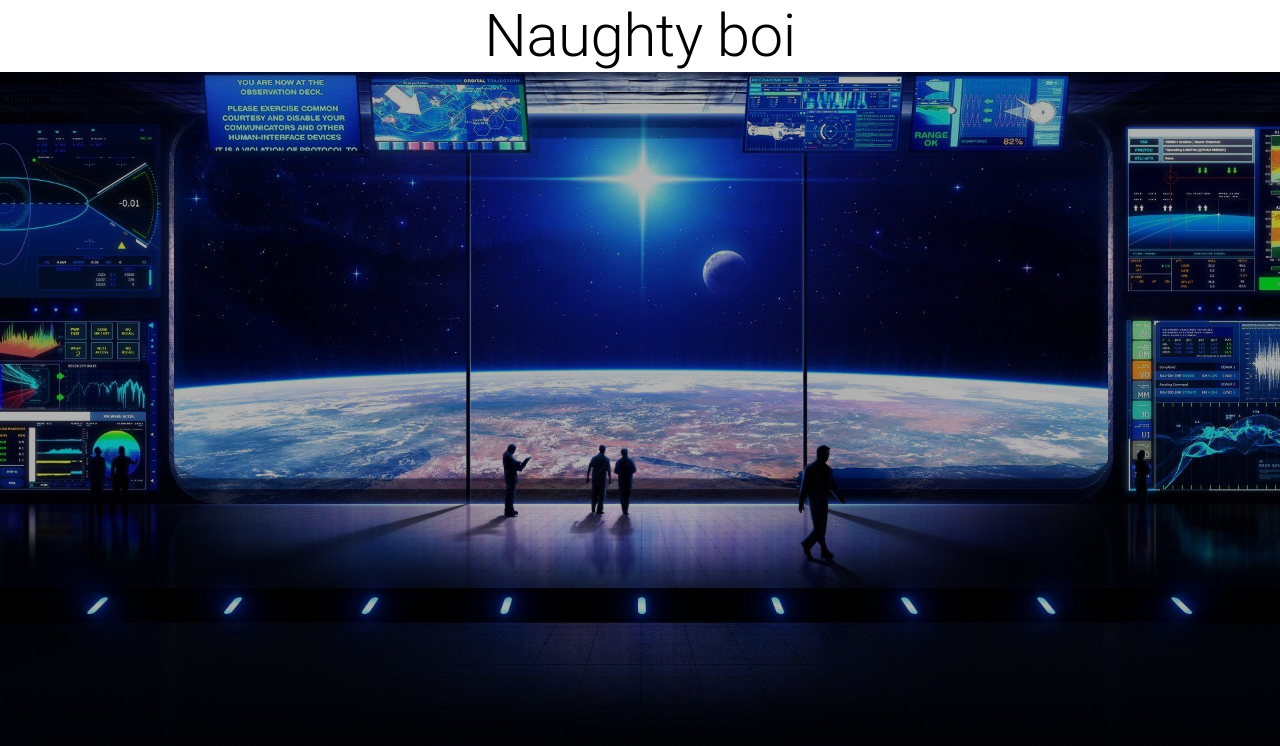
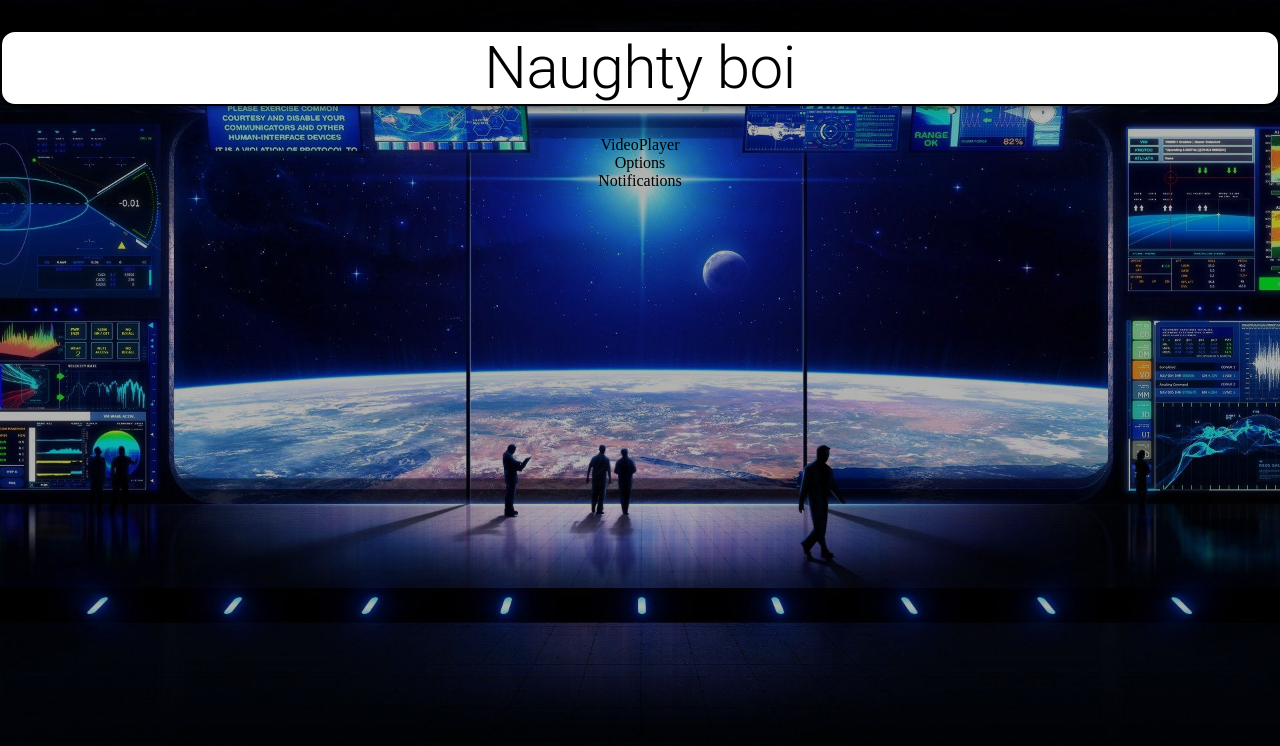
Before and after one commit to theplayer9/Video-Chat, a React (Create React App) app in the folder client/: page / in a window 1280 px wide. Shown: the top 746 px of the page. Built offline with nearby package versions, Linux system fonts and the light colour scheme.

Commit message:
AppBar working fine.But it's width is not regulating

```diff
--- a/client/package.json
+++ b/client/package.json
@@ -7,6 +7,8 @@
     "@emotion/styled": "^11.8.1",
     "@mui/material": "^5.6.1",
     "@mui/styles": "^5.6.1",
+    "@material-ui/core": "^4.12.3",
+    "@material-ui/lab": "^4.0.0-alpha.60",
     "@testing-library/jest-dom": "^5.16.4",
     "@testing-library/react": "^13.1.1",
     "@testing-library/user-event": "^13.5.0",
--- a/client/src/App.js
+++ b/client/src/App.js
@@ -3,42 +3,46 @@ import { AppBar, Typography } from "@mui/material";
 import VideoPlayer from "./components/VideoPlayer";
 import Notifications from "./components/Notifications";
 import Options from "./components/Options";
-import { makeStyles } from "@mui/styles";
+import { makeStyles } from  "@material-ui/core";
 
-// const useStyle = makeStyles((theme) => ({
-//   appBar: {
-//     borderRadius: 15,
-//     margin: "30px 100px",
-//     display: "flex",
-//     flexDirection: "row",
-//     justifyContent: "center",
-//     alignItems: "center",
-//     width: "600px",
-//     border: "2px solid black",
+const useStyles = makeStyles((theme) => ({
+  appBar: {
+    borderRadius: 15,
+    margin: '30px 100px',
+    display: 'flex',
+    flexDirection: 'row',
+    justifyContent: 'center',
+    alignItems: 'center',
+    width: '600px',
+    height: '20%',
+    border: '2px solid black',
+    // marginLeft: '10px',
+    // marginRight: '150px',
 
-//     [theme.breakpoints.down("xs")]: {
-//       width: "90%",
-//     },
-//   },
-//   image: {
-//     marginLeft: "15px",
-//   },
-//   wrapper: {
-//     display: "flex",
-//     flexDirection: "column",
-//     alignItems: "center",
-//     width: "100%",
-//   },
-// }));
+    [theme.breakpoints.down('xs')]: {
+      width: '90%',
+    },
+  },
+  image: {
+    marginLeft: '15px',
+  },
+  wrapper: {
+    display: 'flex',
+    flexDirection: 'column',
+    alignItems: 'center',
+    textAlign: "center",
+    width: '100%',
+    // justifyContent: 'center'
+  },
+}));
 
 const App = () => {
-
-    // const classes = useStyle()
+  const classes = useStyles();
 
   return (
-    <div>
+    <div className={classes.wrapper} >
       {/* <div>Video chat theplayer</div> */}
-      <AppBar  position="static" color="inherit">
+      <AppBar className={classes.appBar} position="static" color="inherit">
         <Typography variant="h2" align="center">
           Naughty boi
         </Typography>
```
Also changed, not shown: 1 other file (tests, documents, lock files or other folders).
